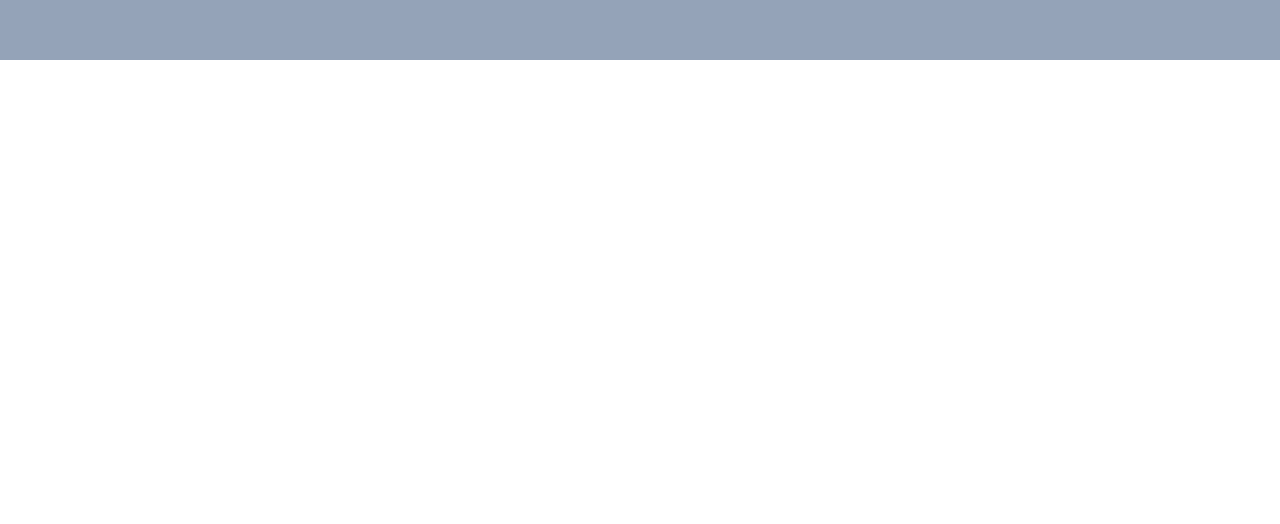
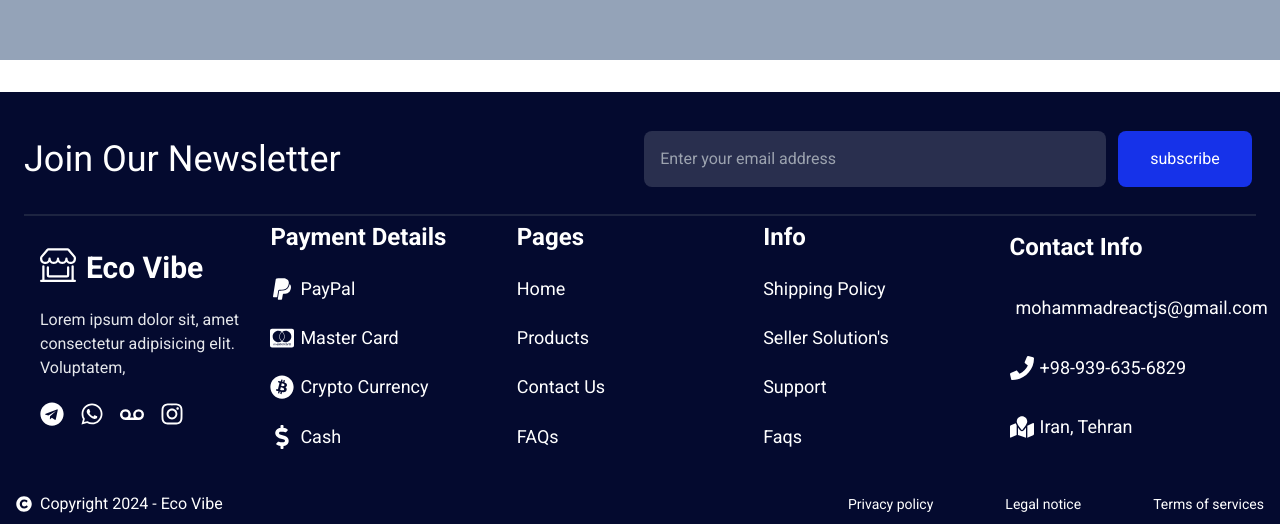
Before and after one commit to its-mohammad-js/EcoVibe, a React (Vite) app: page /EcoVibe/Filtered-Products in a window 1280 px wide. Shown: the part 821-1345 px from the top of the page. Before the commit the page ends 881 px from the top, so only its background shows below. Built offline with nearby package versions, Linux system fonts and the light colour scheme.

Commit message:
deploy test: home page updates

```diff
--- a/src/components/Home/Testimonials.jsx
+++ b/src/components/Home/Testimonials.jsx
@@ -56,7 +56,7 @@ function Testimonials() {
     dots: false,
     infinite: true,
     arrows: false,
-    speed: 1000,
+    speed: 500,
     slidesToShow: 1,
     slidesToScroll: 1,
   };
--- a/src/layout/AppLayout.jsx
+++ b/src/layout/AppLayout.jsx
@@ -6,7 +6,7 @@ function AppLayout({ children }) {
     <div>
       <Navbar />
       {children}
-      {/* <Footer /> */}
+      <Footer />
     </div>
   );
 }
--- a/src/layout/Footer.jsx
+++ b/src/layout/Footer.jsx
@@ -1,14 +1,158 @@
-import { Link } from "react-router-dom";
+import { BsShopWindow } from "react-icons/bs";
+import { motion } from "framer-motion";
+import {
+  FaBitcoin,
+  FaCcMastercard,
+  FaCopyright,
+  FaDollarSign,
+  FaInstagram,
+  FaMailBulk,
+  FaMapMarked,
+  FaPaypal,
+  FaPhone,
+  FaTelegram,
+  FaVoicemail,
+  FaWhatsapp,
+} from "react-icons/fa";
+import { routesInfo } from "../helpers/constants";
 
 function Footer() {
   return (
-    <div className="bg-yellow-200 flex justify-evenly">
-      <h1>Footer</h1>
-      {/* {routeInfo.map(({ name, path }, index) => (
-        <Link key={index} to={path}>
-          {name}
-        </Link>
-      ))} */}
+    <div className="mx-auto 2xl:max-w-screen-2xl mt-6 md:mt-8">
+      <div
+        id="wrapper"
+        className="flex flex-col px-4 py-2 md:px-6 md:py-3 bg-primary-900 text-white"
+      >
+        {/* newsletter */}
+        <div className="order-2 md:order-1 flex flex-col gap-y-4 md:flex-row md:items-center justify-between md:h-28 border-b-2 border-gray-600/35 py-4">
+          <h4 className="text-xl text-center md:text-start md:text-4xl">
+            Join Our Newsletter
+          </h4>
+
+          <div className="w-full md:w-1/2 flex items-center justify-center gap-x-3">
+            <input
+              type="text"
+              placeholder="Enter your email address"
+              className="w-3/4 px-4 py-2 md:py-4 focus:outline-none rounded-lg bg-white/15"
+            />
+            <button className="px-4 py-2 md:px-8 md:py-4 bg-primary-500 rounded-lg">
+              subscribe
+            </button>
+          </div>
+        </div>
+        {/* content wrapper */}
+        <div className="flex flex-col gap-y-6 md:flex-row items-center justify-between w-full order-1 md:order-2 md:h-60">
+          {/* main information */}
+          <div className="w-full md:w-1/5 md:px-4 py-2 flex flex-col gap-y-4 md:gap-y-0 items-start justify-evenly h-full">
+            {/* logo */}
+            <div className="flex items-end w-full md:w-fit justify-center gap-x-2.5 cursor-pointer">
+              <motion.p
+                initial={{ y: 10 }}
+                whileInView={{ y: 0 }}
+                className="text-2xl lg:text-4xl text-white mb-1"
+              >
+                <BsShopWindow />
+              </motion.p>
+              <motion.p
+                initial={{ x: -40 }}
+                whileInView={{ x: 0 }}
+                className="lg:text-3xl whitespace-nowrap font-bold"
+              >
+                Eco Vibe
+              </motion.p>
+            </div>
+            {/* description */}
+            <p className="text-gray-200">
+              Lorem ipsum dolor sit, amet consectetur adipisicing elit.
+              Voluptatem,
+            </p>
+            {/* social media links */}
+            <div className="w-full flex items-center justify-center md:justify-start gap-x-4 text-2xl">
+              <FaTelegram />
+              <FaWhatsapp />
+              <FaVoicemail />
+              <FaInstagram />
+            </div>
+          </div>
+          {/* payment methods */}
+          <div className="w-full h-full md:w-1/5 flex flex-col justify-evenly gap-y-4">
+            <h4 className="text-2xl font-bold">Payment Details</h4>
+            <p className="flex items-center gap-x-1.5 text-lg cursor-pointer hover:text-primary-300 transition-all">
+              <FaPaypal className="text-2xl" />
+              <span>PayPal</span>
+            </p>
+            <p className="flex items-center gap-x-1.5 text-lg cursor-pointer hover:text-primary-300 transition-all">
+              <FaCcMastercard className="text-2xl" />
+              <span>Master Card</span>
+            </p>
+            <p className="flex items-center gap-x-1.5 text-lg cursor-pointer hover:text-primary-300 transition-all">
+              <FaBitcoin className="text-2xl" />
+              <span>Crypto Currency</span>
+            </p>
+            <p className="flex items-center gap-x-1.5 text-lg cursor-pointer hover:text-primary-300 transition-all">
+              <FaDollarSign className="text-2xl" />
+              <span>Cash</span>
+            </p>
+          </div>
+          {/* pages */}
+          <div className="w-full md:w-1/5 flex flex-col justify-evenly h-full gap-y-4">
+            <h4 className="text-2xl font-bold">Pages</h4>
+            {routesInfo.map((route, index) => (
+              <span
+                key={index}
+                className="text-lg cursor-pointer hover:text-primary-300 transition-all"
+              >
+                {route.title}
+              </span>
+            ))}
+          </div>
+          {/* info */}
+          <div className="w-full md:w-1/5 flex flex-col justify-evenly h-full gap-y-4">
+            <h4 className="text-2xl font-bold">Info</h4>
+            <p className="text-lg cursor-pointer hover:text-primary-300 transition-all">
+              Shipping Policy
+            </p>
+            <p className="text-lg cursor-pointer hover:text-primary-300 transition-all">
+              Seller Solution's
+            </p>
+            <p className="text-lg cursor-pointer hover:text-primary-300 transition-all">
+              Support
+            </p>
+            <p className="text-lg cursor-pointer hover:text-primary-300 transition-all">
+              Faqs
+            </p>
+          </div>
+          {/* contact info */}
+          <div className="w-full md:w-1/5 flex flex-col justify-evenly h-full gap-y-4">
+            <h4 className="text-2xl font-bold">Contact Info</h4>
+            <p className="flex items-center gap-x-1.5 text-lg cursor-pointer hover:text-primary-300 transition-all">
+              <FaMailBulk className="text-2xl" />
+              <span>mohammadreactjs@gmail.com</span>
+            </p>
+            <p className="flex items-center gap-x-1.5 text-lg cursor-pointer hover:text-primary-300 transition-all">
+              <FaPhone className="text-2xl" />
+              <span>+98-939-635-6829</span>
+            </p>
+            <p className="flex items-center gap-x-1.5 text-lg cursor-pointer hover:text-primary-300 transition-all">
+              <FaMapMarked className="text-2xl" />
+              <span>Iran, Tehran</span>
+            </p>
+          </div>
+        </div>
+      </div>
+      {/* privacy & policy */}
+      <div className="bg-primary-900 flex flex-col gap-y-4 md:flex-row items-center justify-between px-4 pb-2 pt-6 text-white">
+        <p className="flex items-center gap-x-2 cursor-pointer hover:text-primary-300 transition-all">
+          <FaCopyright />
+          <span>Copyright 2024 - Eco Vibe</span>
+        </p>
+
+        <div className="flex w-full md:w-1/3 text-sm cursor-pointer items-center justify-between">
+          <p>Privacy policy</p>
+          <p>Legal notice</p>
+          <p>Terms of services</p>
+        </div>
+      </div>
     </div>
   );
 }
--- a/src/layout/Navbar.jsx
+++ b/src/layout/Navbar.jsx
@@ -2,10 +2,10 @@ import { BiCart, BiChevronDown, BiMenu, BiSearch } from "react-icons/bi";
 import { FaArrowRight, FaHeart, FaLaptop, FaSun, FaUser } from "react-icons/fa";
 import { GiClothes } from "react-icons/gi";
 import { MdClose, MdHealthAndSafety, MdHomeWork, MdMenu } from "react-icons/md";
-import { BsBrush } from "react-icons/bs";
+import { BsBrush, BsShopWindow } from "react-icons/bs";
 import { Link, useLocation } from "react-router-dom";
 import { routesInfo, supportedCategories } from "../helpers/constants";
-import { PiShoppingBagOpenFill } from "react-icons/pi";
+import { motion } from "framer-motion";
 import { useState } from "react";
 import {
   TbCards,
@@ -56,13 +56,21 @@ function Navbar() {
         {/* main navbar */}
         <div className="w-full flex items-center justify-between px-8 py-4 border-b border-gray-200">
           {/* logo */}
-          <div className="flex items-center justify-center gap-x-0.5 cursor-pointer">
-            <span className="text-xl lg:text-4xl text-primary-600">
-              <PiShoppingBagOpenFill />
-            </span>
-            <span className="lg:text-xl whitespace-nowrap font-bold">
+          <div className="flex items-end justify-center gap-x-1.5 cursor-pointer">
+            <motion.p
+              initial={{ y: 10 }}
+              whileInView={{ y: 0 }}
+              className="text-xl lg:text-4xl text-primary-600 mb-1"
+            >
+              <BsShopWindow />
+            </motion.p>
+            <motion.p
+              initial={{ x: -40 }}
+              whileInView={{ x: 0 }}
+              className="lg:text-3xl whitespace-nowrap font-bold"
+            >
               Eco Vibe
-            </span>
+            </motion.p>
           </div>
           {/* search input */}
           <div className="flex items-center flex-1 px-4 lg:px-16 h-12">
--- a/src/pages/HomePage/HomePage.jsx
+++ b/src/pages/HomePage/HomePage.jsx
@@ -97,7 +97,7 @@ function HomePage() {
             </button>
           </div>
           <motion.div
-            initial={{ rotateY: 200 }}
+            initial={{ rotateY: 100 }}
             whileInView={{ rotateY: 0 }}
             transition={{ type: "spring", damping: 30 }}
             className="md:w-1/2 h-full"
```
